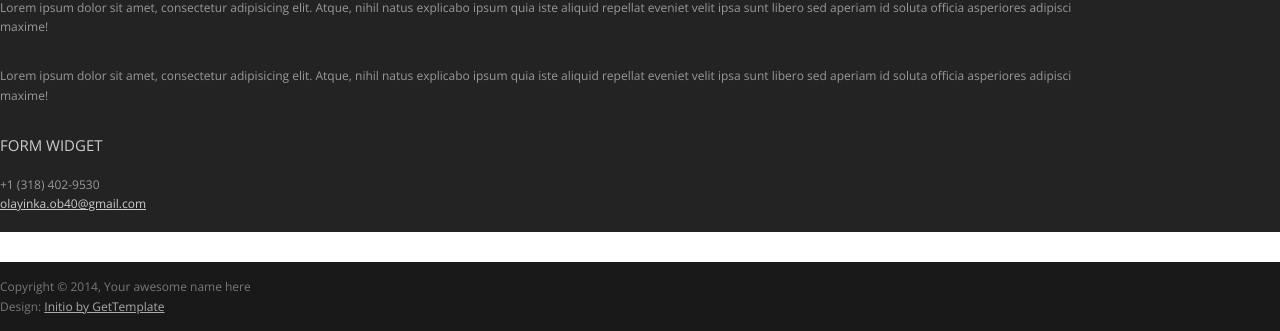
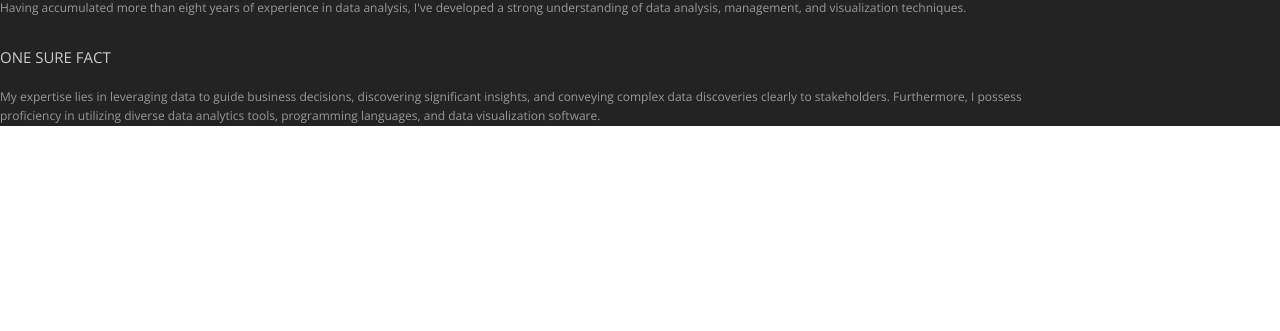
Before and after one commit to dcoder-x/babafemi-olayinka-portfolio, a plain HTML site: page about.html in a window 1280 px wide. Shown: the part 2319-2650 px from the top of the page. After the commit the page ends 2475 px from the top, so only its background shows below. Drawn offline with nearby package versions, Linux system fonts and the light colour scheme; some icons are missing; a web font is replaced by a local one.

Commit message:
updated footer in about us page

```diff
--- a/about.html
+++ b/about.html
@@ -222,65 +222,31 @@
 			</div>
 
 			<div class="col-md-3 widget">
-            <h3 class="widget-title">Text widget</h3>
+			  <h3 class="widget-title">Summary</h3>
 			  <div class="widget-body">
 				<p>
-                Lorem ipsum dolor sit amet, consectetur adipisicing elit. Atque,
-                nihil natus explicabo ipsum quia iste aliquid repellat eveniet
-                velit ipsa sunt libero sed aperiam id soluta officia asperiores
-                adipisci maxime!
-              </p>
-              <p>
-                Lorem ipsum dolor sit amet, consectetur adipisicing elit. Atque,
-                nihil natus explicabo ipsum quia iste aliquid repellat eveniet
-                velit ipsa sunt libero sed aperiam id soluta officia asperiores
-                adipisci maxime!
+				  Having accumulated more than eight years of experience in data
+				  analysis, I've developed a strong understanding of data
+				  analysis, management, and visualization techniques.
 				</p>
 			  </div>
 			</div>
 
 			<div class="col-md-3 widget">
-            <h3 class="widget-title">Form widget</h3>
-            <div class="widget-body">
+			  <h3 class="widget-title">One sure Fact</h3>
 			  <p>
-                +1 (318) 402-9530
-                <br />
-                <a href="mailto:olayinka.ob40@gmail.com" class="tagline"
-                  >olayinka.ob40@gmail.com </a
-                ><br />
-                <br />
+				My expertise lies in leveraging data to guide business decisions,
+				discovering significant insights, and conveying complex data
+				discoveries clearly to stakeholders. Furthermore, I possess
+				proficiency in utilizing diverse data analytics tools, programming
+				languages, and data visualization software.
 			  </p>
-            </div>
 			</div>
 		  </div>
 		  <!-- /row of widgets -->
 		</div>
 	  </footer>
 
-    <footer id="underfooter">
-      <div class="container">
-        <div class="row">
-          <div class="col-md-6 widget">
-            <div class="widget-body">
-              <p></p>
-            </div>
-          </div>
-
-          <div class="col-md-6 widget">
-            <div class="widget-body">
-              <p class="text-right">
-                Copyright &copy; 2014, Your awesome name here<br />
-                Design:
-                <a href="https://www.gettemplate.com" rel="designer"
-                  >Initio by GetTemplate</a
-                >
-              </p>
-            </div>
-          </div>
-        </div>
-        <!-- /row of widgets -->
-      </div>
-    </footer>
 
     <!-- JavaScript libs are placed at the end of the document so the pages load faster -->
     <script src="https://ajax.googleapis.com/ajax/libs/jquery/1.10.2/jquery.min.js"></script>
```
Lines whose indentation alone changed are shown as unchanged.
